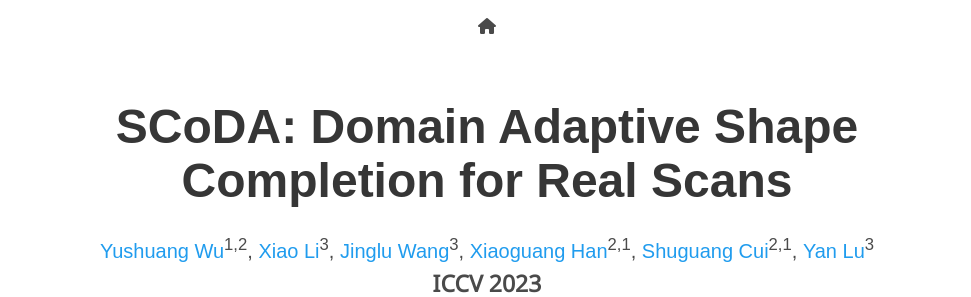
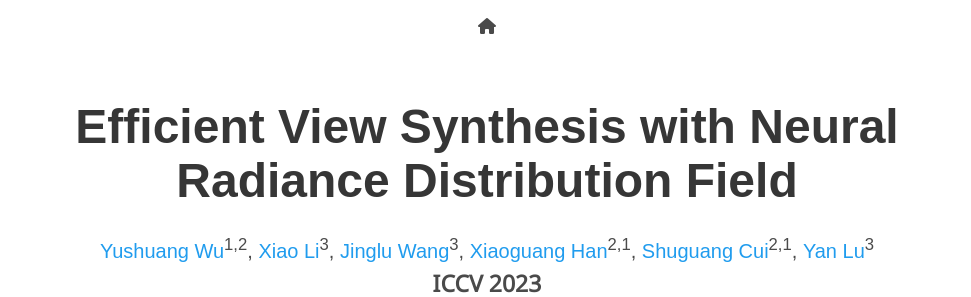
Before and after one commit to yushuang-wu/NeRDF, a plain HTML site: page index.html in a window 1280 px wide. Shown: the top 297 px of the page, without its empty margins (153-1124 px from the left). Drawn offline with nearby package versions, Linux system fonts and the light colour scheme; some icons are missing; a web font is replaced by a local one.

Commit message:
Update index.html

```diff
--- a/index.html
+++ b/index.html
@@ -52,7 +52,7 @@
       <div class="container is-max-desktop">
         <div class="columns is-centered">
           <div class="column has-text-centered">
-            <h1 class="title is-1 publication-title">SCoDA: Domain Adaptive Shape Completion for Real Scans</h1>
+            <h1 class="title is-1 publication-title">Efficient View Synthesis with Neural Radiance Distribution Field</h1>
             <div class="is-size-5 publication-authors">
               <span class="author-block">
                 <a href="https://scholar.google.com/citations?hl=zh-TW&user=x5gpN0sAAAAJ">Yushuang Wu</a><sup>1,2</sup>, </span>
@@ -146,8 +146,7 @@
   <section class="section" id="BibTeX">
     <div class="container is-max-desktop content">
       <h2 class="title">BibTeX</h2>
-      <pre><code>
-        @inproceedings{wu2023nerdf,
+      <pre><code>@inproceedings{wu2023nerdf,
           title={Efficient View Synthesis with Neural Radiance Distribution Field},
           author={Yushuang, Wu and Xiao, Li and Jinglu, Wang and Xiaoguang, Han and Shuguang, Cui and Yan, Lu},
           booktitle={IEEE/CVF International Conference on Computer Vision (ICCV)},
```
